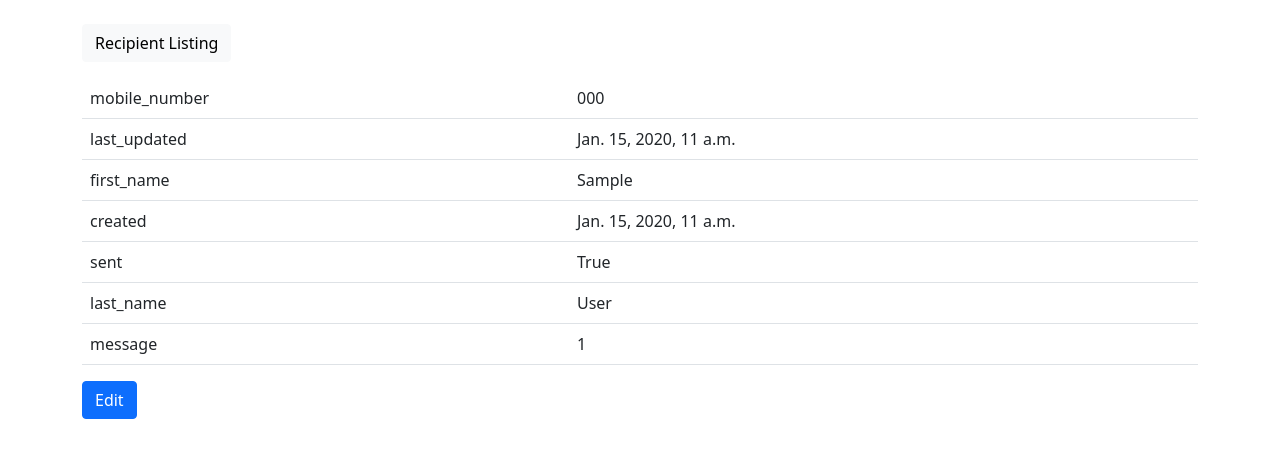
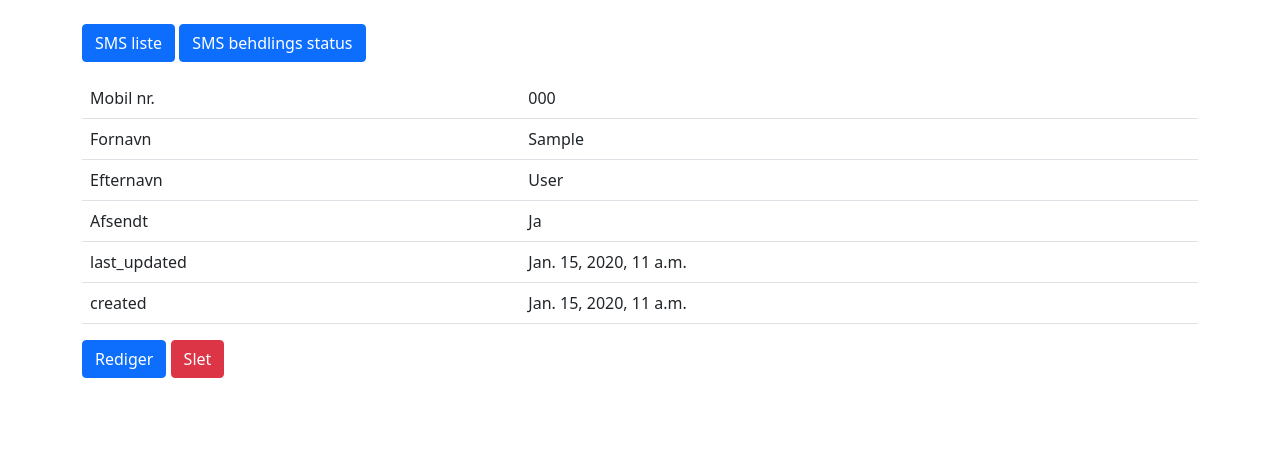
Before and after one commit to unord/sms-unord, a Django app: page /sms_app/sms_app/Recipient/detail/1/ in a window 1280 px wide. Shown: the part 64-522 px from the top of the page. Run offline with Django 4.2, Linux system fonts and the light colour scheme; tables that the repository leaves empty hold one stand-in row (values such as "Sample post"); parts of the project's set-up code (start-up, migrations or seed data) failed here and were passed over.

Commit message:
templates updated

```diff
--- a/sms_app/templates/sms_app/recipient_detail.html
+++ b/sms_app/templates/sms_app/recipient_detail.html
@@ -3,20 +3,21 @@
 {% block content %}
 
 <p>
-    <a class="btn btn-light" href="{% url 'sms_app_Recipient_list' %}">
-    Recipient Listing
-    </a>
+    <a class="btn btn-primary" href="{% url 'sms_app_Message_list' %}">SMS liste</a>
+    <a class="btn btn-primary" href="{% url 'sms_app_Message_Dashboard' %}">SMS behdlings status</a>
 </p>
 
 <table class="table">
-    <tr><td>mobile_number</td><td>{{ object.mobile_number }}</td></tr>
-    <tr><td>last_updated</td><td>{{ object.last_updated }}</td></tr>
-    <tr><td>first_name</td><td>{{ object.first_name }}</td></tr>
-    <tr><td>created</td><td>{{ object.created }}</td></tr>
-    <tr><td>sent</td><td>{{ object.sent }}</td></tr>
-    <tr><td>last_name</td><td>{{ object.last_name }}</td></tr>
-    <tr><td>message</td><td>{{ object.message }}</td></tr>
+    <tr><td>Mobil nr.</td><td>{{ object.mobile_number }}</td></tr>
+
+    <tr><td>Fornavn</td><td>{{ object.first_name }}</td></tr>
+    <tr><td>Efternavn</td><td>{{ object.last_name }}</td></tr>
+    <tr><td>Afsendt</td><td>{% if object.sent %}Ja{% else %}Nej{% endif %}</td></tr>
+
+
+<tr><td>last_updated</td><td>{{ object.last_updated }}</td></tr>
+<tr><td>created</td><td>{{ object.created }}</td></tr>
 </table>
-<a class="btn btn-primary" href="{{object.get_update_url}}">Edit</a>
+<a class="btn btn-primary" href="{{object.get_update_url}}">Rediger</a> <a class="btn btn-danger" href="{% url 'sms_app_Recipient_delete' object.pk %}">Slet</a>
 
 {% endblock %}
```
